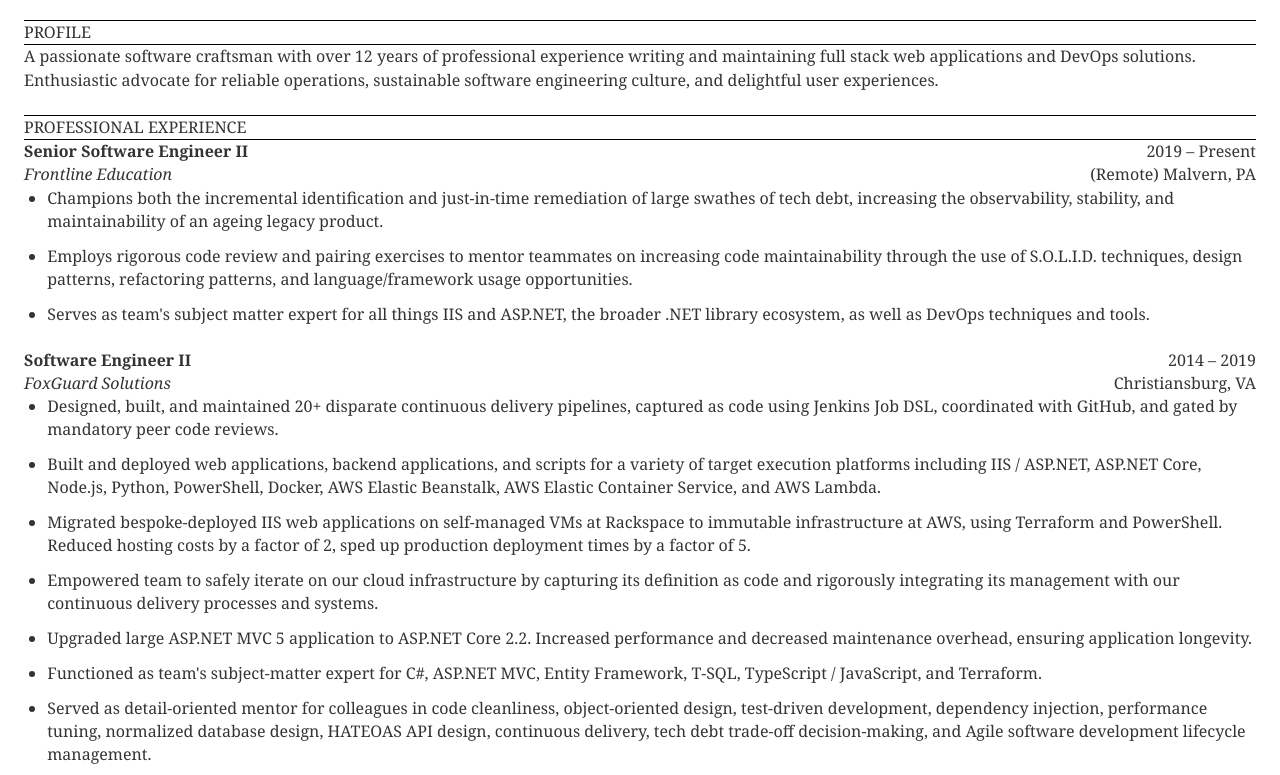
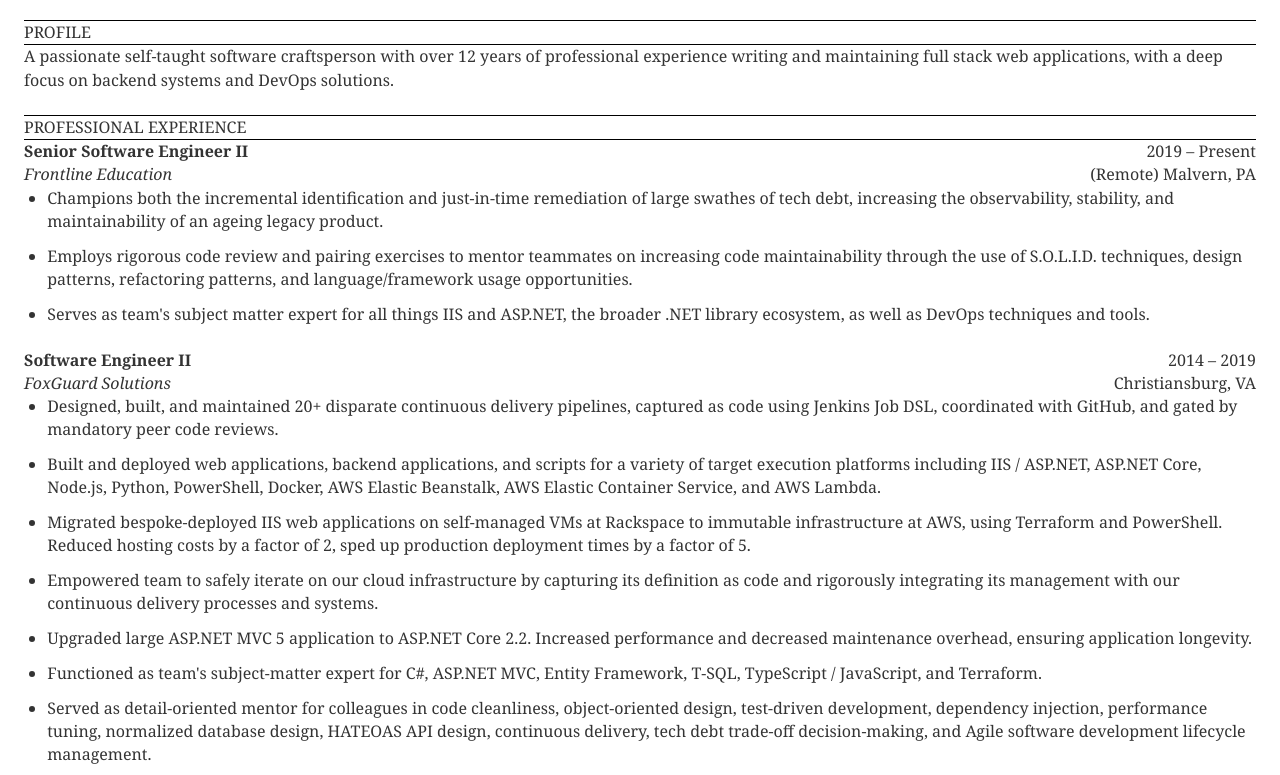
Before and after one commit to brucificus/curriculum-vitae, a Gatsby site: page / in a window 1280 px wide. Shown: the part 81-856 px from the top of the page. Built offline with nearby package versions, Linux system fonts and the light colour scheme; Gatsby itself is replaced by a stand-in of ours; some packages are replaced by stand-ins of ours.

Commit message:
✏ Gives the Bio More Punch & Focus

```diff
--- a/src/data/attributes/profile.md
+++ b/src/data/attributes/profile.md
@@ -1 +1 @@
-A passionate software craftsman with over 12 years of professional experience writing and maintaining full stack web applications and DevOps solutions. Enthusiastic advocate for reliable operations, sustainable software engineering culture, and delightful user experiences.
+A passionate self-taught software craftsperson with over 12 years of professional experience writing and maintaining full stack web applications, with a deep focus on backend systems and DevOps solutions.
```
